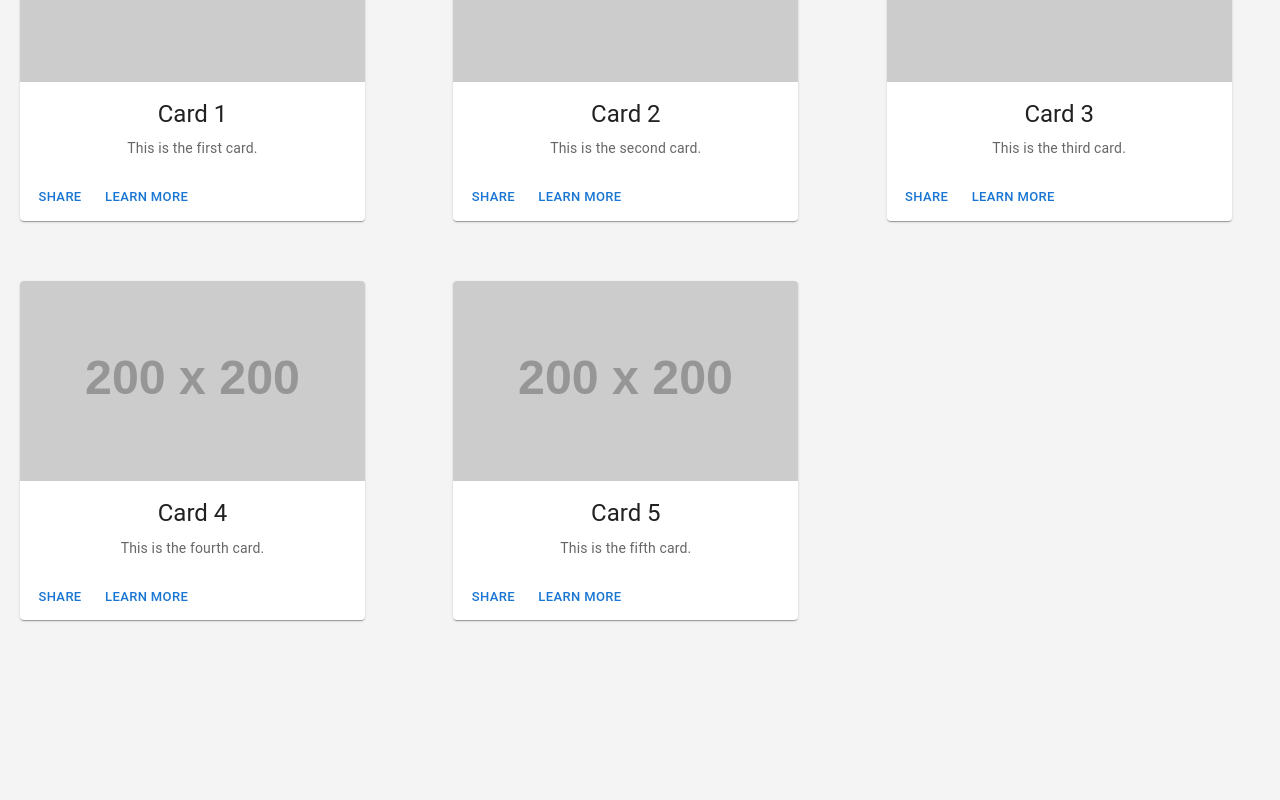
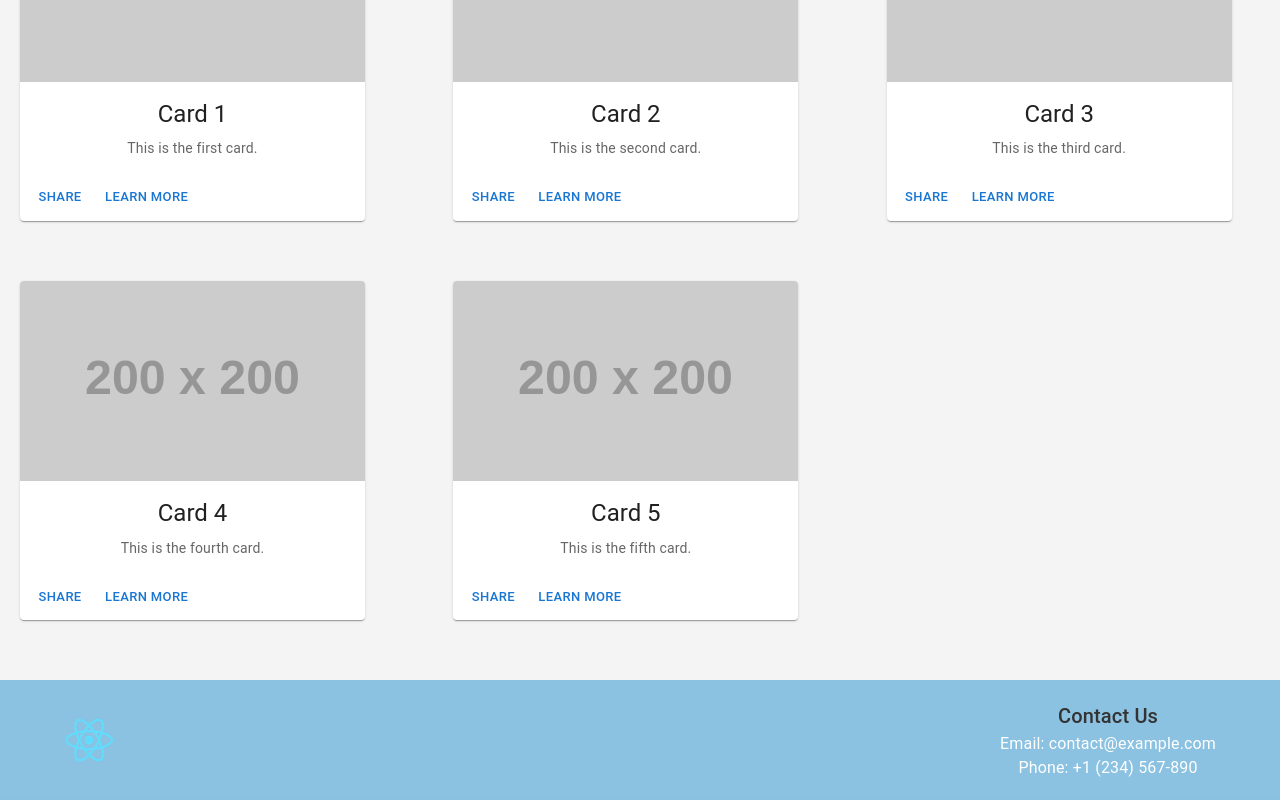
Before and after one commit to vansh017/Ticket-Booking-System, a React (Create React App) app: page / in a window 1280 px wide. Shown: the part 220-1020 px from the top of the page. Before the commit the page ends 860 px from the top, so only its background shows below. Built offline with nearby package versions, Linux system fonts and the light colour scheme.

Commit message:
footer added

```diff
--- a/package.json
+++ b/package.json
@@ -17,6 +17,7 @@
     "lucide-react": "^0.438.0",
     "react": "^18.3.1",
     "react-dom": "^18.3.1",
+    "react-router-dom": "^6.26.1",
     "react-scripts": "5.0.1",
     "tailwindcss-animate": "^1.0.7",
     "web-vitals": "^2.1.4"
--- a/src/App.js
+++ b/src/App.js
@@ -1,17 +1,26 @@
-import logo from './logo.svg';
-import './App.css';
-import Header from './components/Header';
-import HomePage from './pages/Home';
+import logo from "./logo.svg";
+import "./App.css";
+import Header from "./components/Header";
+import HomePage from "./pages/Home";
+import Footer from "./components/Footer";
+import { BrowserRouter as Router, Routes, Route } from "react-router-dom";
 
 function App() {
   return (
-    <div className="App">
-    <Header/>
+    <Router>
+      <div className="App">
+      <Header />
 
-    <HomePage/>
+        <Routes>
+        <Route path="/" element={<HomePage />} />
 
 
-    </div>
+        </Routes>
+        <Footer />
+
+
+      </div>
+    </Router>
   );
 }
 
--- a/src/components/Card.css
+++ b/src/components/Card.css
@@ -4,6 +4,8 @@
     margin: 20px;
     transition: box-shadow 0.3s ease;
     position: relative;
+    display: flex;
+    flex-direction: column;
   }
 
   .my-card:hover {
--- a/src/components/Card.js
+++ b/src/components/Card.js
@@ -9,7 +9,6 @@ import Button from '@mui/material/Button';
 import './Card.css'; // Import the CSS file for styling
 
 const MyCard = ({title, description, img}) => {
-    console.log(img);
   return (
     <Card className="my-card">
       <CardMedia
--- /dev/null
+++ b/src/components/Footer.css
@@ -0,0 +1,39 @@
+/* src/Footer.css */
+.footer {
+    background-color: #1d8ccc7d; /* Adjust the background color */
+    color: white;
+    padding: 20px 0;
+    margin-top: 40px;
+  }
+
+  .footer-container {
+    display: flex;
+    justify-content: space-between;
+    align-items: center;
+    flex-wrap: wrap;
+  }
+
+  .footer-logo {
+    display: flex;
+    align-items: center;
+  }
+
+  .footer-logo-img {
+    height: 50px; /* Adjust the logo size */
+    margin-right: 10px;
+  }
+
+  .footer-content {
+    display: flex;
+    flex-direction: column;
+  }
+
+  .footer a {
+    color: white;
+    text-decoration: none;
+    margin-top: 5px;
+  }
+
+  .footer a:hover {
+    text-decoration: underline;
+  }
--- /dev/null
+++ b/src/components/Footer.js
@@ -0,0 +1,28 @@
+// src/Footer.js
+import React from 'react';
+import { Box, Typography, Link, Container } from '@mui/material';
+import './Footer.css'; // Import CSS for additional styling if needed
+
+const Footer = () => {
+  return (
+    <Box component="footer" className="footer">
+      <Container maxWidth="lg" className="footer-container">
+        <Box className="footer-logo">
+          {/* Replace with your actual logo image */}
+          <img src="/logo192.png" alt="Logo" className="footer-logo-img" />
+        </Box>
+        <Box className="footer-content">
+          <Typography variant="h6">Contact Us</Typography>
+          <Typography variant="body1">
+            Email: <Link href="mailto:contact@example.com">contact@example.com</Link>
+          </Typography>
+          <Typography variant="body1">
+            Phone: <Link href="tel:+1234567890">+1 (234) 567-890</Link>
+          </Typography>
+        </Box>
+      </Container>
+    </Box>
+  );
+};
+
+export default Footer;
--- a/src/components/Header.css
+++ b/src/components/Header.css
@@ -4,7 +4,7 @@
     justify-content: space-between; /* justify-between */
     align-items: center;           /* items-center */
     margin-bottom: 2rem;
-    background-color: rgb(57, 92, 123);
+    background-color:#1d8ccc7d;
     height: 50px;
   }
 
```
Also changed, not shown: 1 other file (tests, documents, lock files or other folders).
